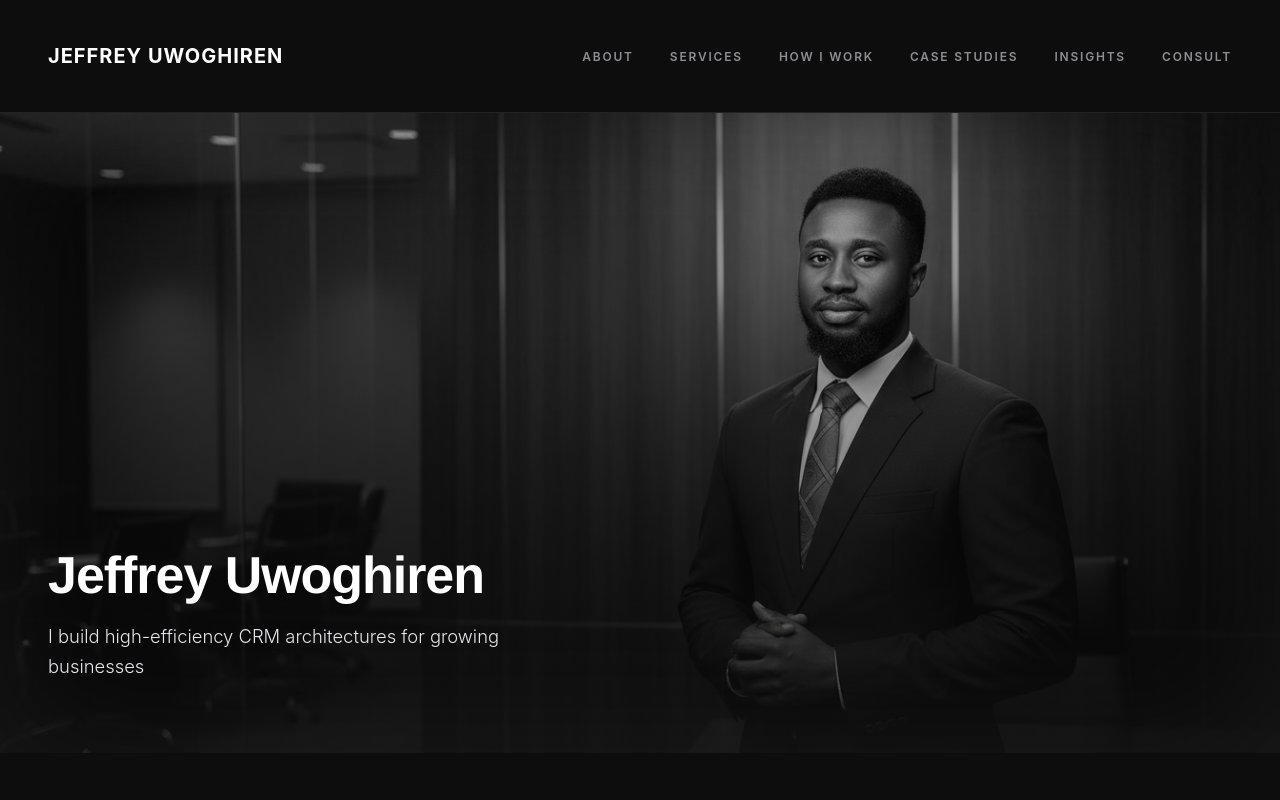
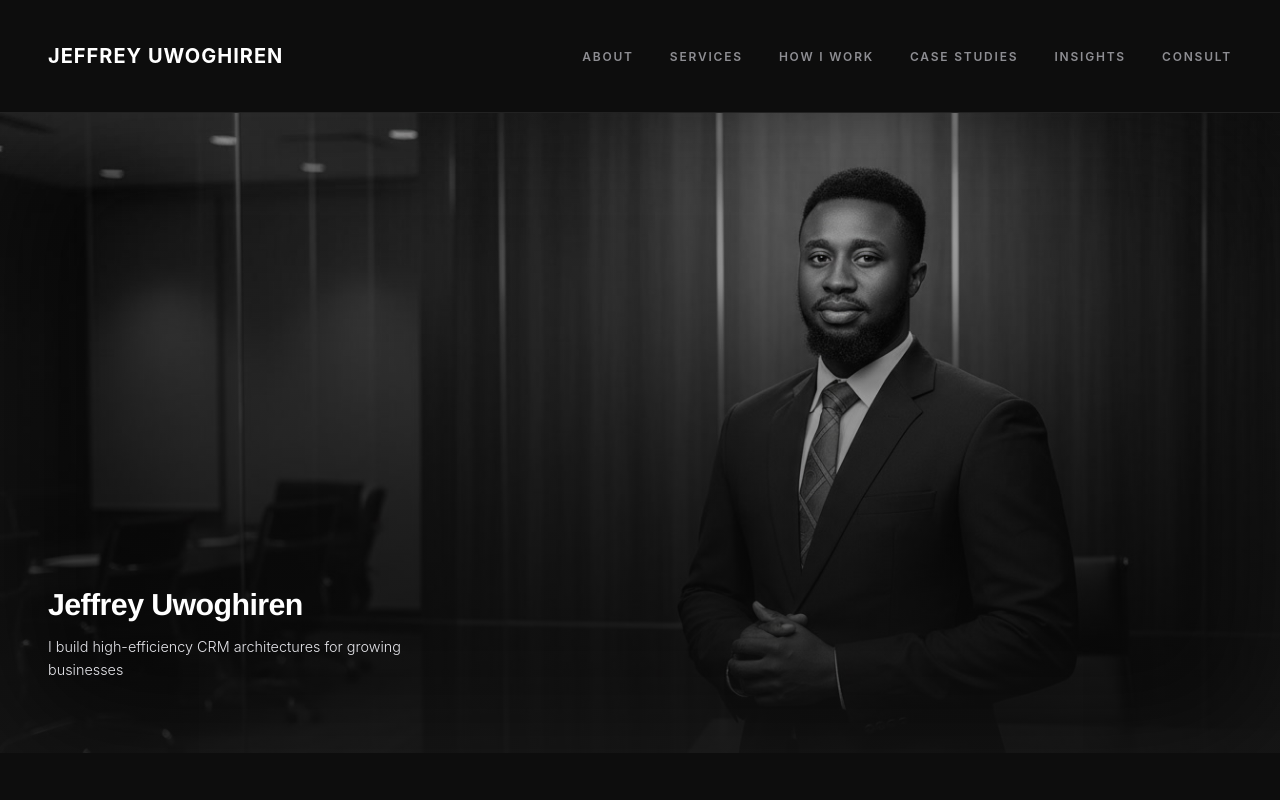
Before and after one commit to devkingjeffrey/jeffreyu, a plain HTML site: page index.html in a window 1280 px wide. Shown: the top 800 px of the page. Drawn offline with Linux system fonts and the light colour scheme.

Commit message:
Add files via upload

```diff
--- a/index.html
+++ b/index.html
@@ -67,8 +67,7 @@
 
         <!-- Case Studies preview — all three featured, full write-ups live on /case-studies.html -->
         <section id="case-documentation">
-            <div class="section-header-label">Selected Work</div>
-            <span class="honest-flag">Illustrative — Not Yet Client Work</span>
+            <div class="section-header-label">Case Studies</div>
             <div class="showcase-grid-layout">
 
                 <div class="showcase-item-card">
--- a/style.css
+++ b/style.css
@@ -133,29 +133,29 @@ a.brand-title:hover { color: var(--toe-red); }
 
 .home-hero-overlay h1 {
     font-family: 'Helvetica Neue', -apple-system, BlinkMacSystemFont, Arial, sans-serif;
-    font-size: 3.25rem;
+    font-size: 1.9rem;
     font-weight: 800;
     letter-spacing: -0.02em;
     line-height: 1.1;
-    margin-bottom: 1.1rem;
+    margin-bottom: 0.85rem;
 }
 
 .home-hero-overlay p {
-    font-size: 1.15rem;
+    font-size: 0.9rem;
     font-weight: 300;
     color: #e5e5ea;
-    max-width: 480px;
+    max-width: 420px;
 }
 
 /* Slide-in on page load/refresh */
 .hero-slide-in {
     opacity: 0;
     transform: translateY(24px);
-    animation: heroSlideIn 0.8s cubic-bezier(0.16, 1, 0.3, 1) forwards;
+    animation: heroSlideIn 3s cubic-bezier(0.16, 1, 0.3, 1) forwards;
 }
 
 .hero-slide-in-1,
-.hero-slide-in-2 { animation-delay: 0.1s; }
+.hero-slide-in-2 { animation-delay: 0.2s; }
 
 @keyframes heroSlideIn {
     to {
@@ -175,7 +175,7 @@ a.brand-title:hover { color: var(--toe-red); }
 @media (max-width: 960px) {
     .home-hero { min-height: 420px; }
     .home-hero-overlay { padding: 2.5rem 1.5rem 3rem 1.5rem; }
-    .home-hero-overlay h1 { font-size: 2.25rem; }
+    .home-hero-overlay h1 { font-size: 1.6rem; }
 }
 
 /* ---------- Profile / About split ---------- */
```
